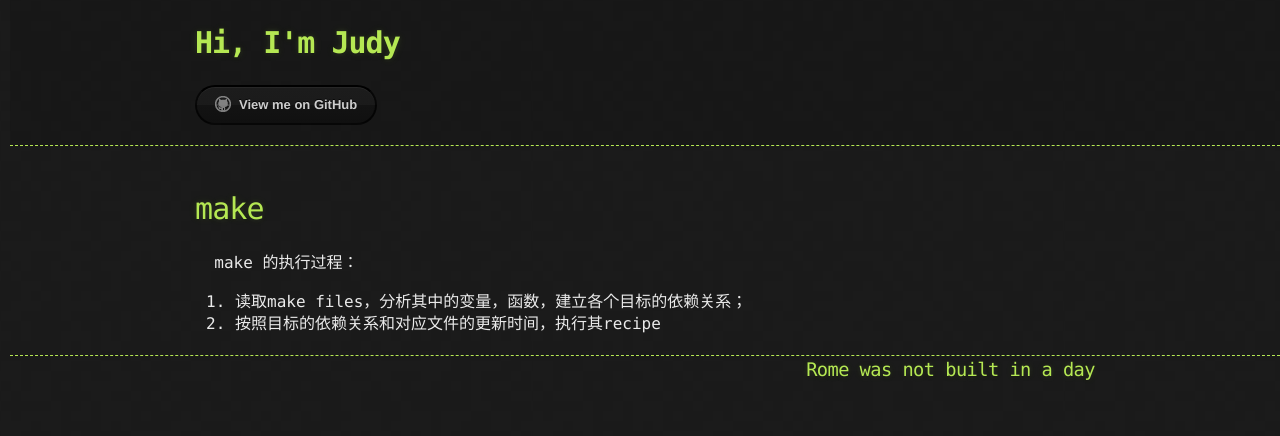
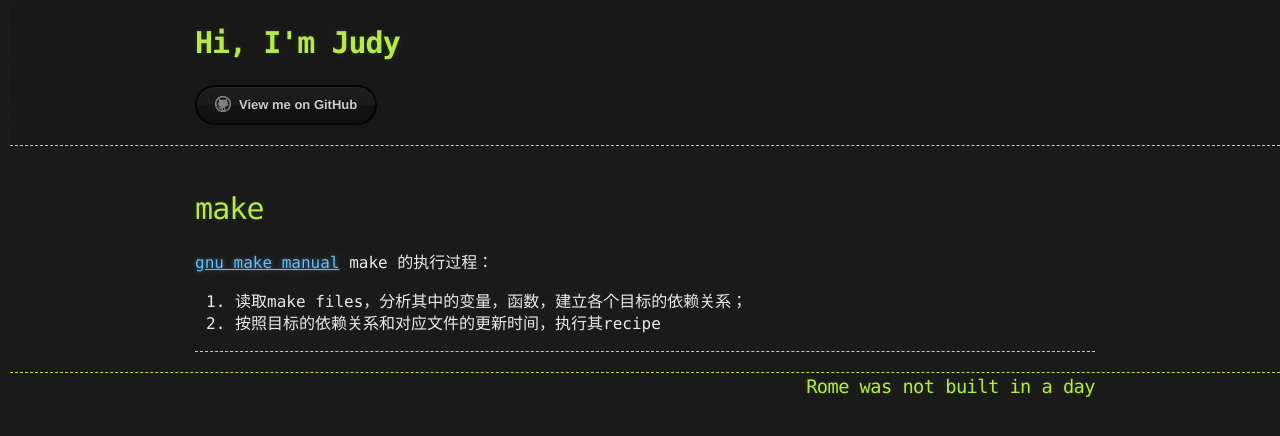
Before and after one commit to Shl4046/Shl4046.github.io, a Jekyll site: the page built from _posts/gnutools/2017-10-03-make.md, in a window 1280 px wide. Shown: the top 436 px of the page. Built offline with Jekyll 4.4.1, drawn with Linux system fonts in a browser that asks for light colours.

Commit message:
Update 2017-10-03-make.md

```diff
--- a/_posts/gnutools/2017-10-03-make.md
+++ b/_posts/gnutools/2017-10-03-make.md
@@ -5,8 +5,12 @@
 ---
 
 # make
-
+[gnu make manual][makemanual]
 make 的执行过程：
 
 1. 读取make files，分析其中的变量，函数，建立各个目标的依赖关系；
 2. 按照目标的依赖关系和对应文件的更新时间，执行其recipe
+
+
+***
+[makemanual]: <http://www.gnu.org/software/make/manual/make.html>
```
